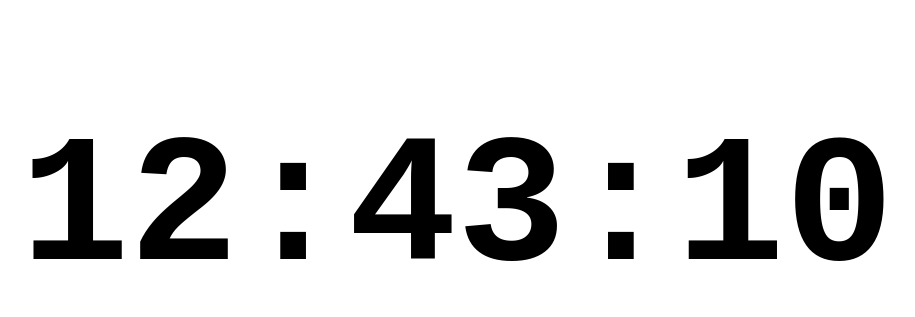
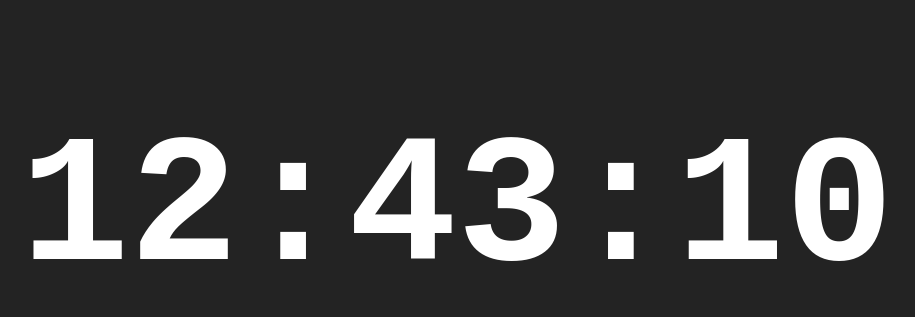
Before and after one commit to ponlawat-w/countdown-2025, a plain HTML site: page index.html in a window 1280 px wide. Shown: the part 198-515 px from the top of the page, without its empty margins (183-1098 px from the left). Drawn offline with Linux system fonts and the light colour scheme.

Commit message:
Changed colour

```diff
--- a/styles.css
+++ b/styles.css
@@ -2,10 +2,12 @@ body {
     height: 100vh;
     align-content: center;
     text-align: center;
+    background-color: #232323;;
 }
 
 h1 {
     font-size: 14em;
     font-family: monospace;
     justify-self: center;
+    color: #ffffff;
 }
```
